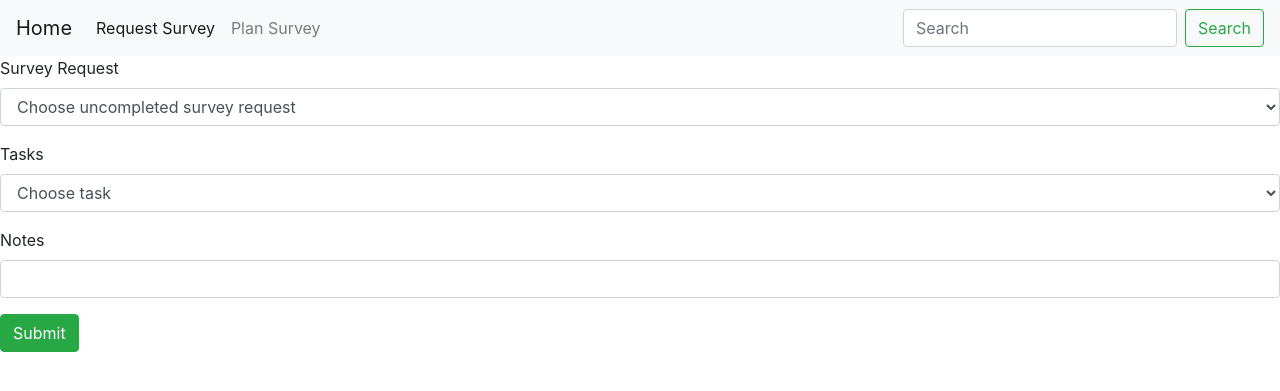
After one commit to Spots87/JonesEngineeringINFX435, a Flask app: page /plansurvey in a window 1280 px wide. The commit adds this page. Shown: the top 391 px of the page. Run offline with Flask 2, Linux system fonts and the light colour scheme; data that the repository does not hold is empty; some libraries are stand-ins or nearby versions.

Commit message:
requestplan created. no validation

```diff
--- a/app.py
+++ b/app.py
@@ -1,5 +1,5 @@
 from flask import Flask, render_template, request, flash, redirect, url_for
-from sqlalchemy import Column, String, Integer, Sequence, Date
+from sqlalchemy import Column, String, Integer, Sequence, Date, ForeignKey
 from wtforms import Form, TextField, validators, StringField, SubmitField, IntegerField
 import time
 import flask_sqlalchemy
@@ -17,6 +17,8 @@ app.config.from_pyfile('config.py')
 db = flask_sqlalchemy.SQLAlchemy(app)
 
 manager = flask_restless.APIManager(app, flask_sqlalchemy_db=db)
+
+dateRegex = "^(([0-9])|([0-2][0-9])|([3][0-1]))\-(Jan|Feb|Mar|Apr|May|Jun|Jul|Aug|Sep|Oct|Nov|Dec)\-\d{2}$"
 
 class SurveyRequestForm(Form):
     development = TextField("Development Name: ", validators=[validators.required()])
@@ -47,13 +49,17 @@ class SurveyRequest(db.Model):
     istwosetsdrawings = db.Column(String, nullable=True)
     restakecount = db.Column(Integer)
 
-
-
 class Task(db.Model):
     __tablename__ = 'task'
     taskno = db.Column(Integer, Sequence('task_id_seq'), primary_key=True)
     description = db.Column(String)
 
+class SurveyPlan(db.Model):
+    __tablename__ = 'surveyplan'
+    planno = db.Column(Integer, Sequence('plan_id_seq'), primary_key=True)
+    jobno = db.Column(Integer, ForeignKey('surveyrequest.jobno'))
+    taskno = db.Column(Integer, ForeignKey('task.taskno'))
+    notes = db.Column(String)
 
 @app.route('/home')
 def home():
@@ -73,17 +79,28 @@ def requestSurvey():
                     'range': request.form['sRange'],
                     'section': request.form['section'],
                     'township': request.form['township'],
-                    'requestedby': request.form['requestedBy']
+                    'requestedby': request.form['requestedBy'],
+                    'restakecount': 0
             }
             response = requests.post('http://localhost:5000/api/surveyrequest', json=data)
             if response.status_code == requests.codes.created:
-                flash('Request Created. Redirecting....')
                 time.sleep(3)
 
                 return redirect(url_for('home'))
     return render_template('requestSurvey.html', form=form)
 
 
+@app.route('/plansurvey', methods=['GET', 'POST'])
+def planSurvey():
+    jobs = SurveyRequest.query.filter_by(completiondate=None)
+    tasks = Task.query.all()
+    if request.method == 'POST':
+        plan = SurveyPlan(jobno=request.form['surveyrequest'], taskno=request.form['task'], notes=request.form['notes'])
+        db.session.add(plan)
+        db.session.commit()
 
+
+
+    return render_template('planSurvey.html', jobs=jobs, tasks=tasks)
 manager.create_api(SurveyRequest, methods=['GET', 'POST', 'PATCH', 'DELETE'])
 manager.create_api(Task, methods=['GET', 'POST', 'PATCH', 'DELETE'])
--- a/templates/_formhelpers.html
+++ b/templates/_formhelpers.html
@@ -1,4 +1,4 @@
-{% macro render_field(field, class="form-control", type="text") %}
+{% macro render_field(field, class="form-group", type="text") %}
   <dt>{{ field.label  }}
     <dd>{{ field(**kwargs)|safe  }}
       {% if field.errors %}
--- a/templates/base.html
+++ b/templates/base.html
@@ -20,21 +20,7 @@
       <a class="nav-link" href="{{url_for('requestSurvey')}}">Request Survey<span class="sr-only">(current)</span></a>
       </li>
       <li class="nav-item">
-        <a class="nav-link" href="#">Link</a>
-      </li>
-      <li class="nav-item dropdown">
-        <a class="nav-link dropdown-toggle" href="#" id="navbarDropdown" role="button" data-toggle="dropdown" aria-haspopup="true" aria-expanded="false">
-          Dropdown
-        </a>
-        <div class="dropdown-menu" aria-labelledby="navbarDropdown">
-          <a class="dropdown-item" href="#">Action</a>
-          <a class="dropdown-item" href="#">Another action</a>
-          <div class="dropdown-divider"></div>
-          <a class="dropdown-item" href="#">Something else here</a>
-        </div>
-      </li>
-      <li class="nav-item">
-        <a class="nav-link disabled" href="#">Disabled</a>
+      <a class="nav-link" href="{{url_for('planSurvey')}}">Plan Survey</a>
       </li>
     </ul>
     <form class="form-inline my-2 my-lg-0">
--- /dev/null
+++ b/templates/planSurvey.html
@@ -0,0 +1,31 @@
+{% extends "base.html" %}
+{% block content %}
+<form action="", role="form", method=post>
+<div class="form-group">
+<label for="uncompleteSurvey">Survey Request</label>
+  <select class="form-control" name="surveyrequest">
+    <option selected>Choose uncompleted survey request</option>
+    {% for job in jobs %}
+    <option value={{job.jobno}}>Client:{{job.client}} Development: {{job.development}}</option>
+    {% endfor %}
+  </select>
+</div>
+
+<div class="form-group">
+<label for="tasks">Tasks</label>
+  <select class="form-control" name="task">
+    <option selected>Choose task</option>
+    {% for task in tasks %}
+    <option value={{task.taskno}}>{{task.description}}</option>
+    {% endfor %}
+  </select>
+</div>
+
+<div class="form-group">
+    <label for="notes">Notes</label>
+    <input class="form-control" name="notes" type="text"></input>
+</div>
+
+  <button type="submit" class="btn btn-success">Submit</button>
+</form>
+{% endblock %}
```
Also changed, not shown: templates/old_requestSurvey.html (deleted, +0 -50 lines), templates/requestSurvey.html (+4 -10 lines).
